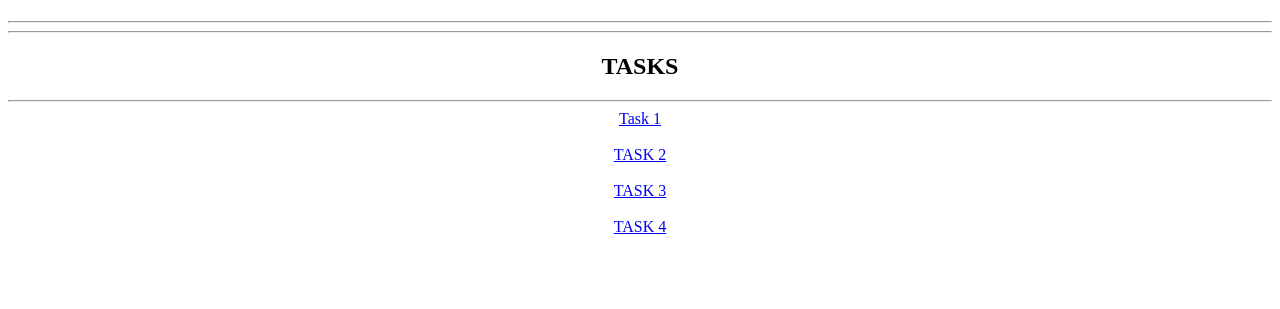
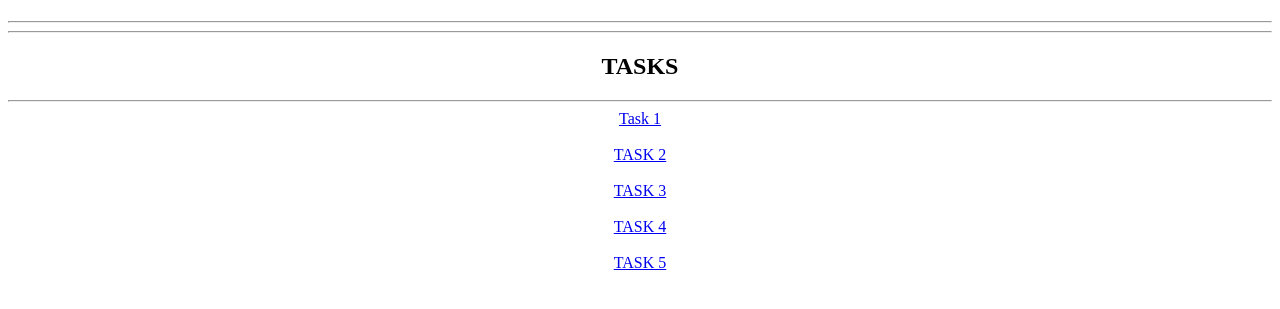
Before and after one commit to Namitha-KS/Mulearn_Web, a plain HTML site: page index.html in a window 1280 px wide. Shown: the part 59-368 px from the top of the page. Drawn offline with Linux system fonts and the light colour scheme.

Commit message:
Update index.html

```diff
--- a/index.html
+++ b/index.html
@@ -13,6 +13,6 @@
     <a target="_blank" href="TASK 2/index.html">TASK 2</a><br><br>
     <a target="_blank" href="TASK 3/index.html">TASK 3</a><br><br>
     <a target="_blank" href="TASK 4/index.html">TASK 4</a><br><br>
-
+    <a target="_blank" href="TASK 5/index.html">TASK 5</a><br><br>
 </body>
 </html>
```
